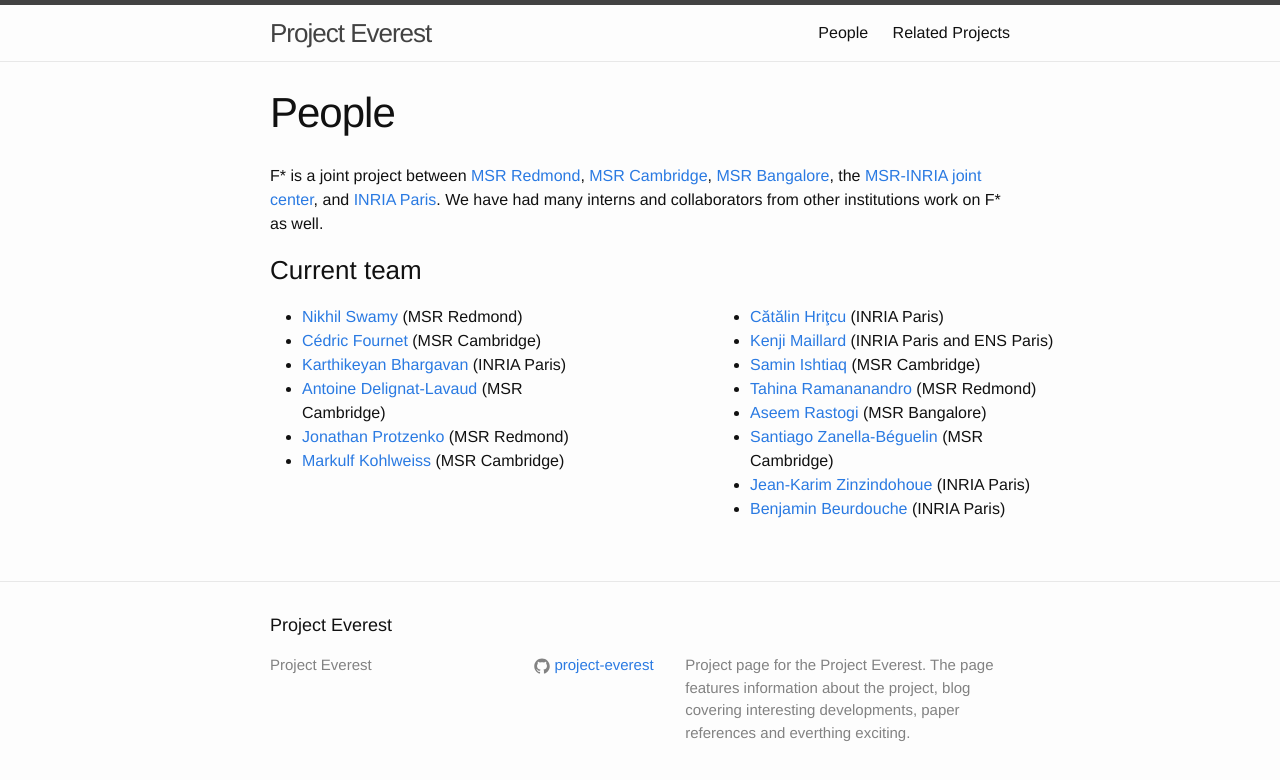
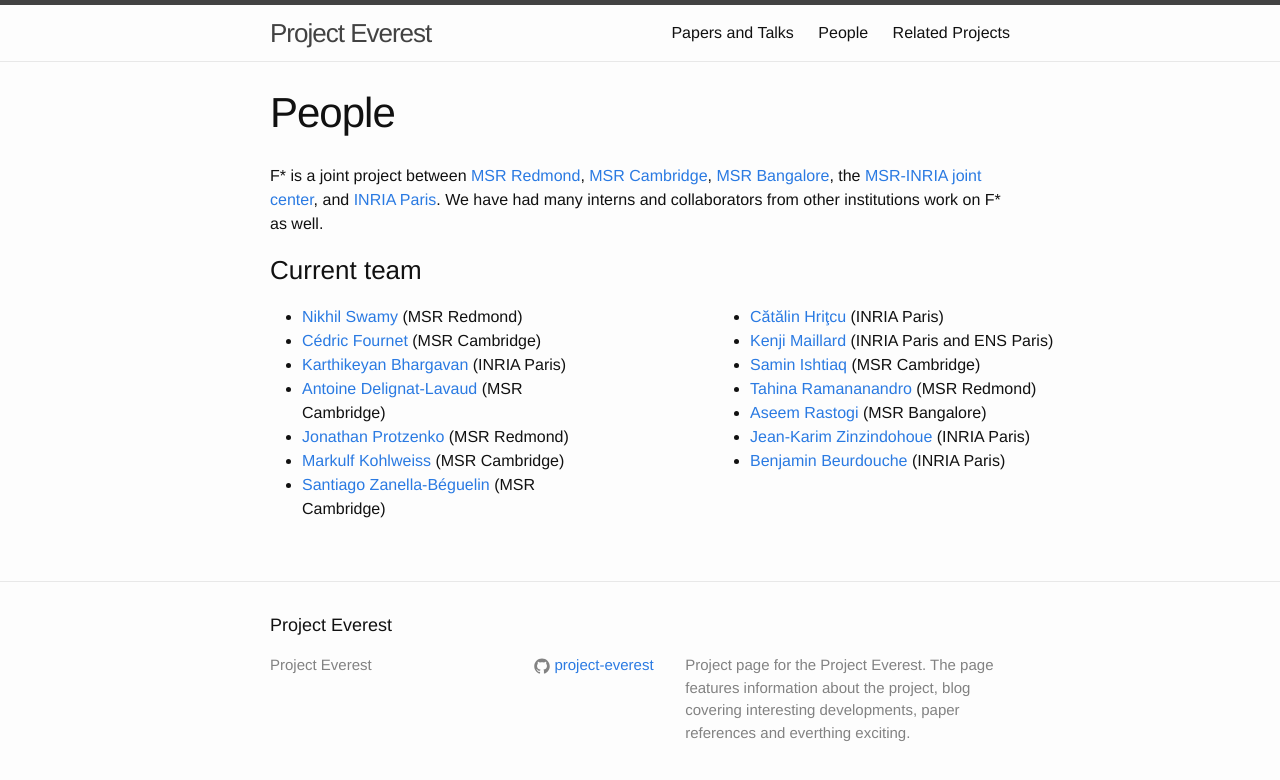
Before and after one commit to project-everest/project-everest.github.io, a Jekyll site: the page built from people.md, in a window 1280 px wide. Shown: the top 780 px of the page. Built offline with Jekyll 4.4.1, drawn with Linux system fonts in a browser that asks for light colours.

Commit message:
addd papers tab and changed people order

```diff
--- /dev/null
+++ b/papers.md
@@ -0,0 +1,5 @@
+---
+layout: page
+title: Papers and Talks
+permalink: /papers/
+---
```
Also changed, not shown: people.md (+1 -1 lines).
